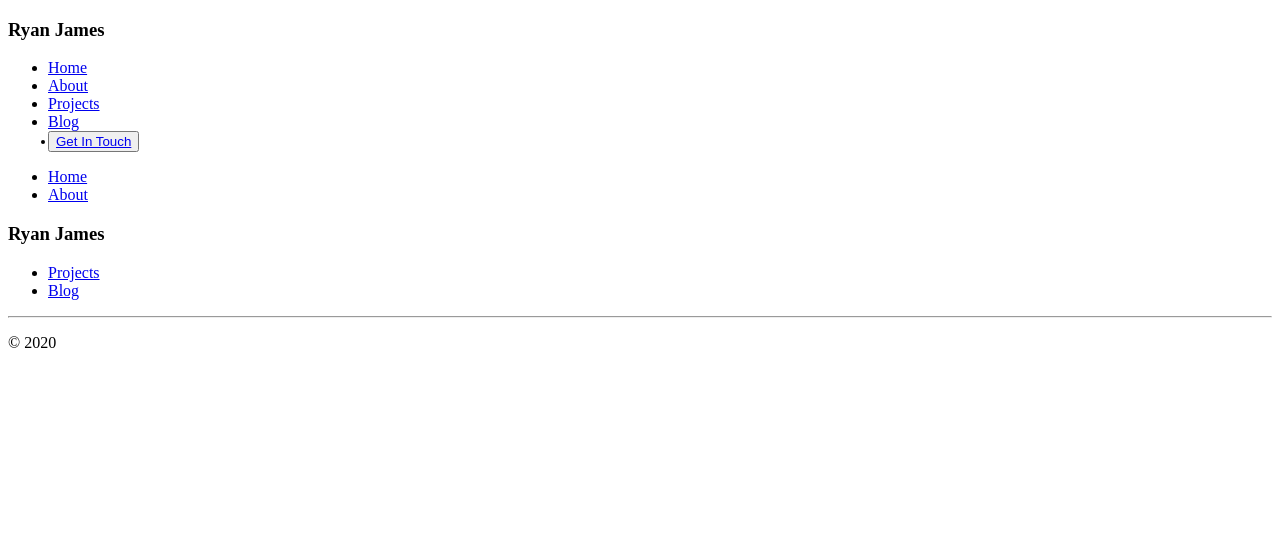
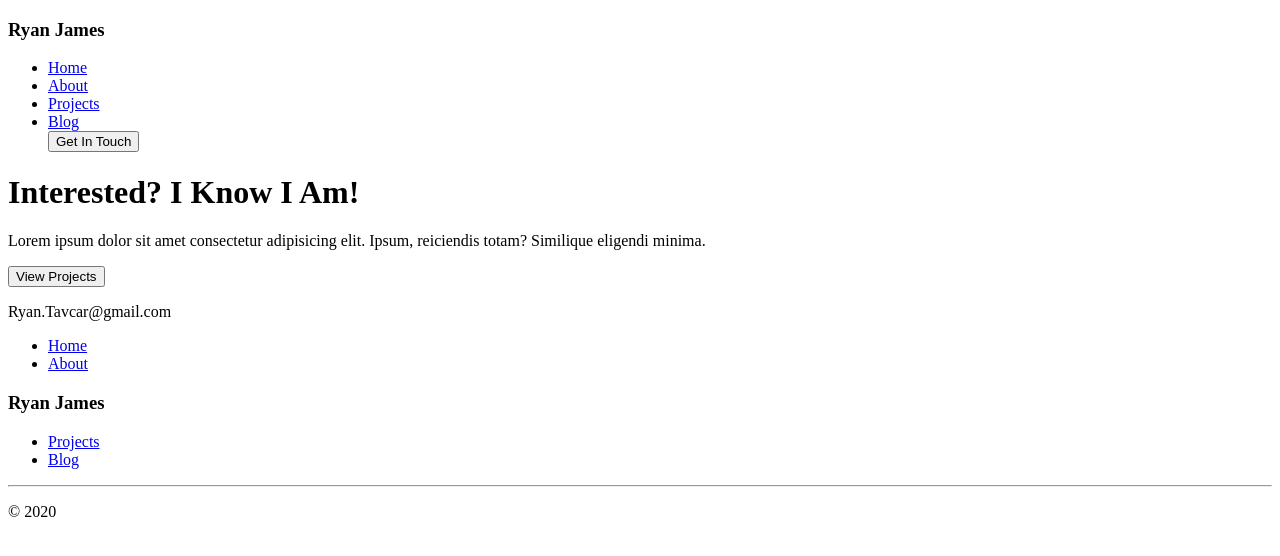
Before and after one commit to ryanTavcar/T1A2---Portfolio, a plain HTML site: page contact.html in a window 1280 px wide. Drawn offline with Linux system fonts and the light colour scheme.

Commit message:
Added call to action on contact.html

```diff
--- a/contact.html
+++ b/contact.html
@@ -6,6 +6,7 @@
     <link rel="stylesheet" href="style.css">
     <title>Ryan James | Portfolio</title>
 </head>
+
 <body>
     <nav>
         <h3>Ryan James</h3>
@@ -14,11 +15,24 @@
             <li><a href="about.html">About</a></li>
             <li><a href="projects.html">Projects</a></li>
             <li><a href="blog.html">Blog</a></li>
-            <button><li><a href="contact.html">Get In Touch</a></li></button>
+            <button href="contact.html">Get In Touch</button>
         </ul>
     </nav>
-    <main></main>
+
+    <main>
+        <div id="main-content">
+            <div class="contact-description">
+                <h1>Interested? I Know I Am!</h1>
+                <p>Lorem ipsum dolor sit amet consectetur adipisicing elit. Ipsum, reiciendis totam? Similique eligendi minima.</p>
+                <div>
+                    <button class="style-button">View Projects</button>
+                    <p>Ryan.Tavcar@gmail.com</p>
+                </div>
+            </div>
+        </div>
+    </main>
 </body>
+
 <footer>
     <ul>
         <li><a href="index.html">Home</a></li>
```
